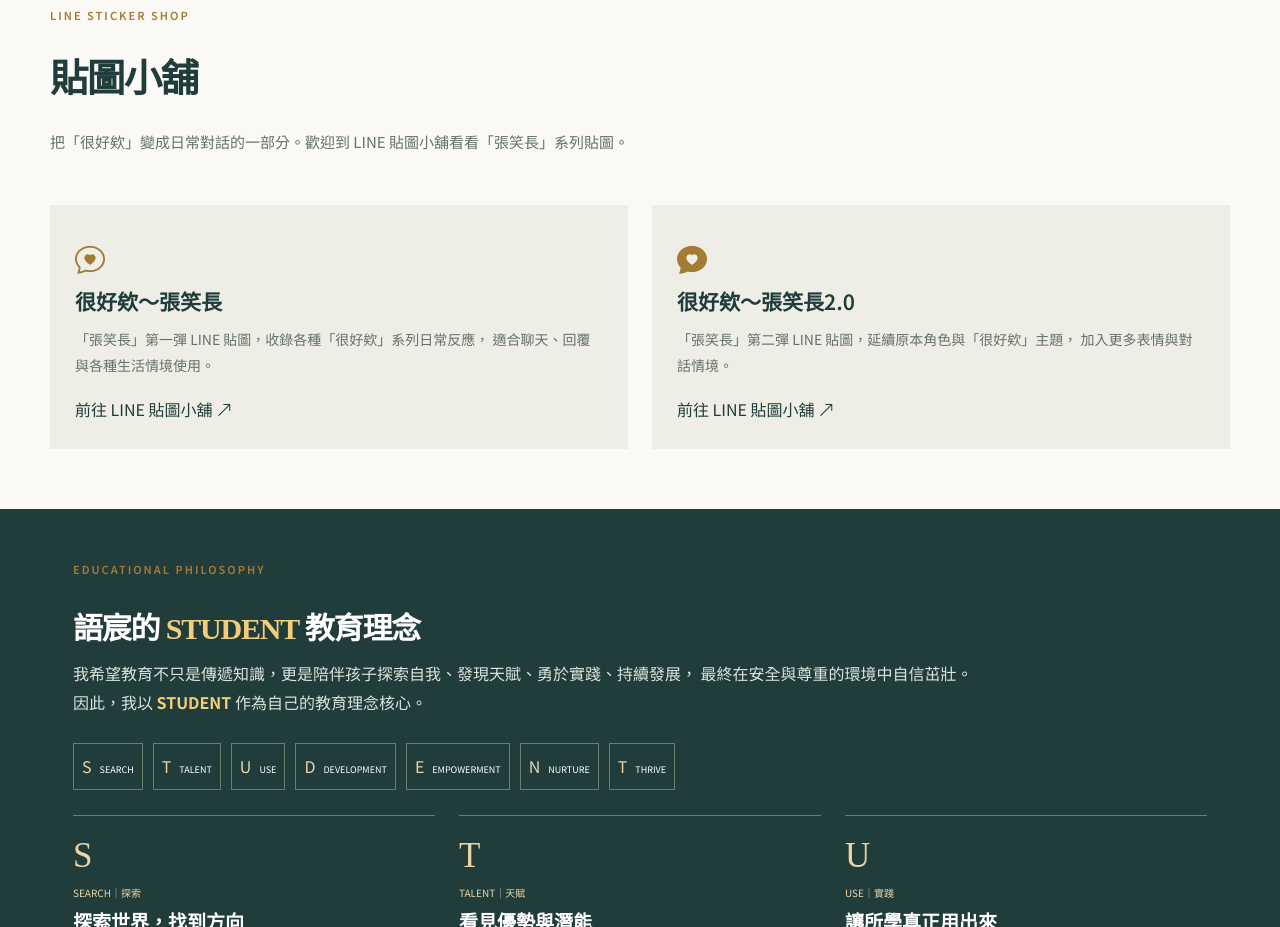
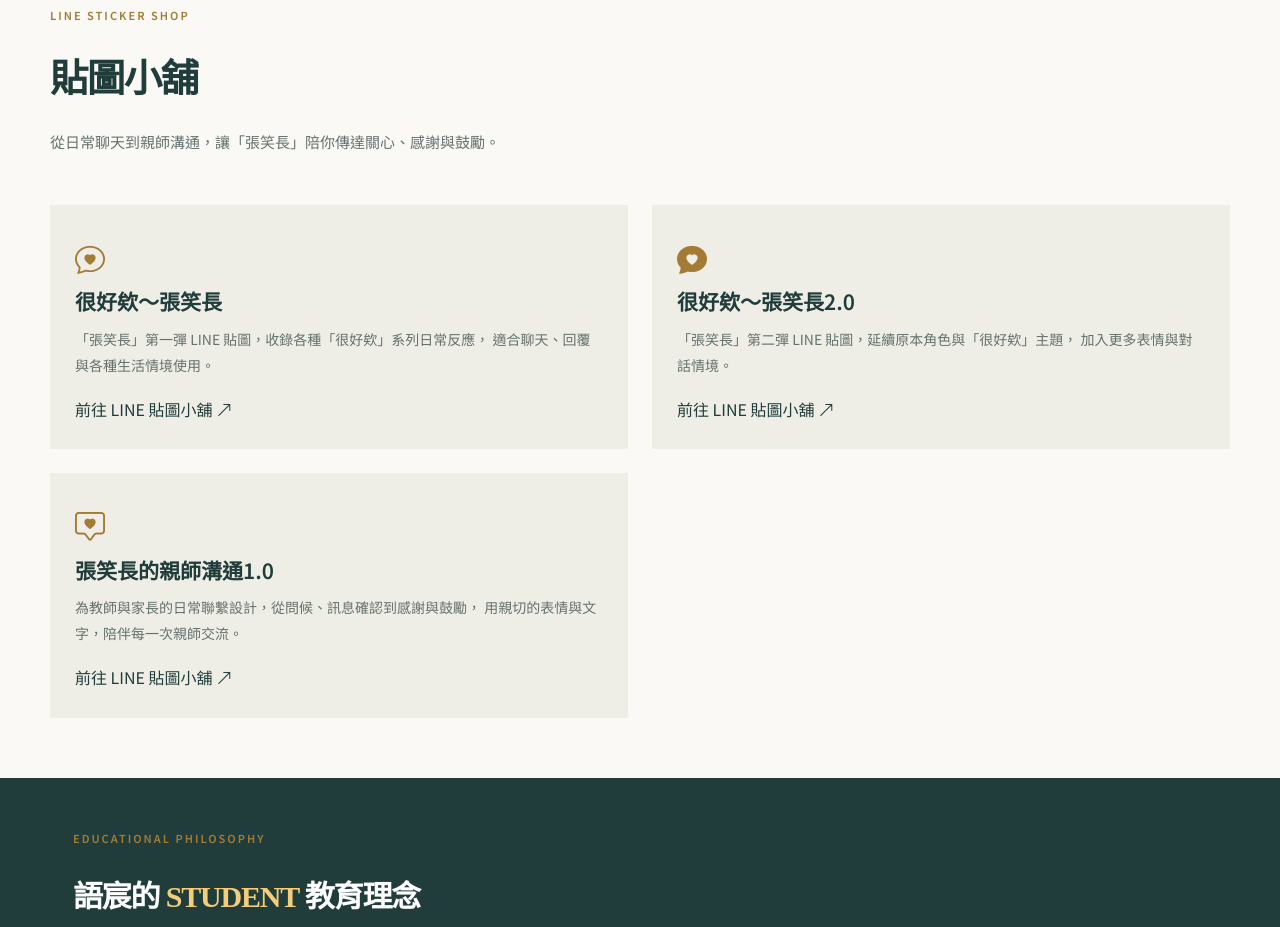
Before and after one commit to zhangyuwen193-cell/educator-profile-tidy, a plain HTML site: page index.html in a window 1280 px wide. Shown: the part 9060-9987 px from the top of the page. Drawn offline with nearby package versions, Linux system fonts and the light colour scheme.

Commit message:
Add parent-teacher communication LINE sticker pack to shop

```diff
--- a/index.html
+++ b/index.html
@@ -1858,7 +1858,7 @@
     </h2>
 
     <p class="section-description sticker-shop-intro mb-5">
-      把「很好欸」變成日常對話的一部分。歡迎到 LINE 貼圖小舖看看「張笑長」系列貼圖。
+      從日常聊天到親師溝通，讓「張笑長」陪你傳達關心、感謝與鼓勵。
     </p>
 
     <div class="row g-4">
@@ -1910,6 +1910,26 @@
           </a>
         </div>
       </div>
+      <div class="col-lg-6">
+        <div class="sticker-card">
+          <div class="sticker-card-icon">
+            <i class="bi bi-chat-square-heart"></i>
+          </div>
+          <h3>張笑長的親師溝通1.0</h3>
+          <p>
+            為教師與家長的日常聯繫設計，從問候、訊息確認到感謝與鼓勵，
+            用親切的表情與文字，陪伴每一次親師交流。
+          </p>
+          <a
+            class="sticker-shop-btn"
+            href="https://line.me/S/sticker/37957502/?lang=zh-Hant&amp;utm_source=gnsh_stickerDetail"
+            target="_blank"
+            rel="noopener noreferrer">
+            前往 LINE 貼圖小舖
+            <i class="bi bi-arrow-up-right"></i>
+          </a>
+        </div>
+      </div>
 
     </div>
   </div>
```
